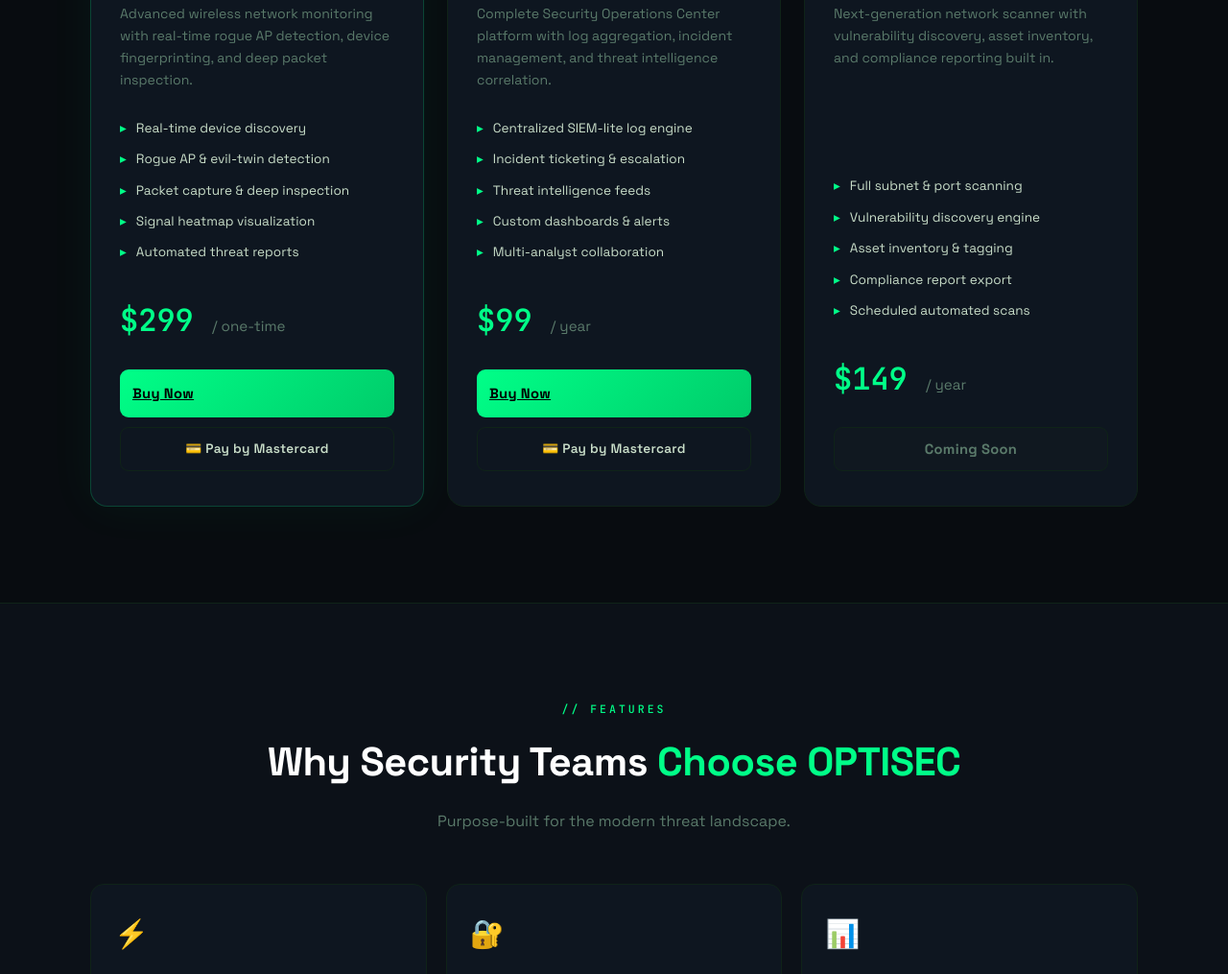
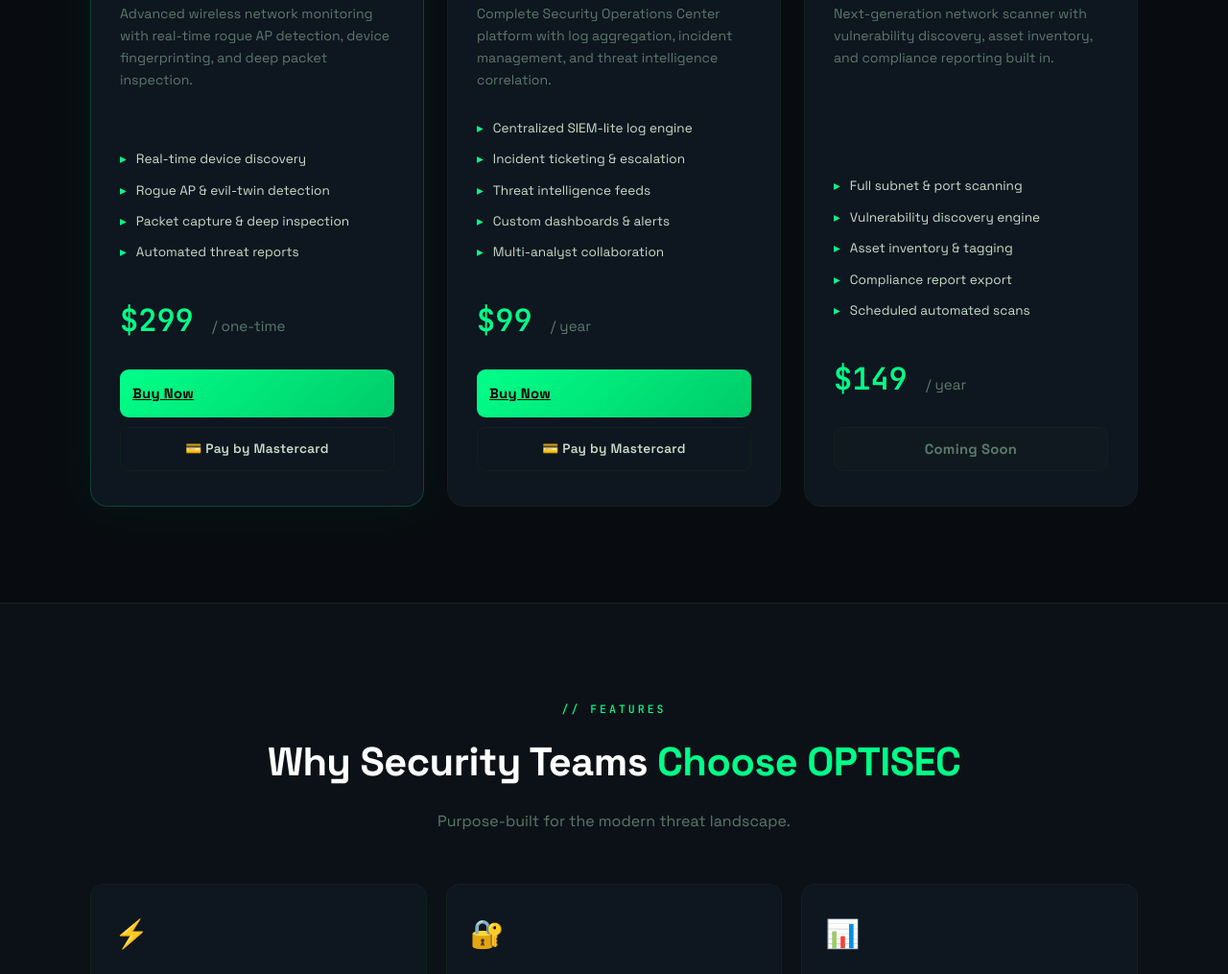
Before and after one commit to OptisecDev/optisec-wifi-monitor, a plain HTML site: page sales/index.html in a window 1280 px wide. Shown: the part 1385-2400 px from the top of the page at 96% size. Drawn offline with Linux system fonts and the light colour scheme.

Commit message:
Remove fabricated "Signal heatmap visualization" claim from sales page
No heatmap/RSSI-mapping code exists anywhere in the codebase — no
mention in the README's feature table or architecture, no mapping
library in requirements.txt, and the web dashboard only has Chart.js
bar/pie charts (alerts, attack types, encryption breakdown), not
spatial signal maps.

```diff
--- a/sales/index.html
+++ b/sales/index.html
@@ -854,7 +854,6 @@
         <li data-en="Real-time device discovery" data-ar="اكتشاف الأجهزة في الوقت الحقيقي">Real-time device discovery</li>
         <li data-en="Rogue AP &amp; evil-twin detection" data-ar="كشف نقاط الوصول المزيفة">Rogue AP &amp; evil-twin detection</li>
         <li data-en="Packet capture &amp; deep inspection" data-ar="التقاط الحزم والتفتيش العميق">Packet capture &amp; deep inspection</li>
-        <li data-en="Signal heatmap visualization" data-ar="خرائط حرارية لقوة الإشارة">Signal heatmap visualization</li>
         <li data-en="Automated threat reports" data-ar="تقارير تهديدات تلقائية">Automated threat reports</li>
       </ul>
       <div class="product-price">$299 <span data-en="/ one-time" data-ar="/ دفعة واحدة">/ one-time</span></div>
```
